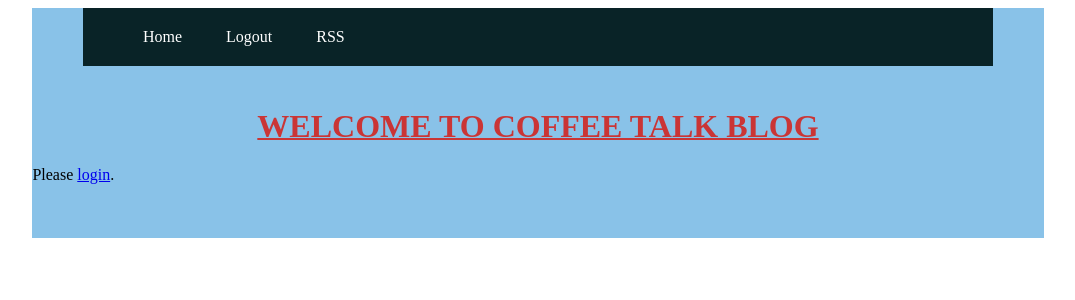
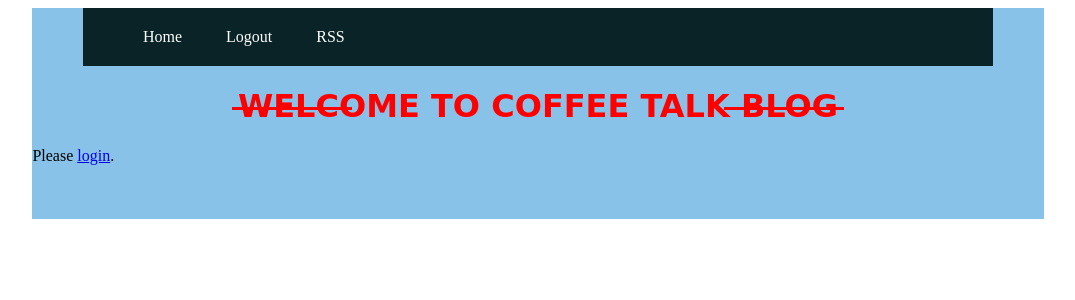
Before and after one commit to Pancetas007/Blog_Saoro, a PHP site: page /index.php in a window 1280 px wide. Shown: the top 300 px of the page, without its empty margins (102-1177 px from the left). Run offline with PHP 8.4, Linux system fonts and the light colour scheme; data comes from the database, SQL or seed files in the repository.

Commit message:
Commit 3

```diff
--- a/estils.css
+++ b/estils.css
@@ -103,9 +103,26 @@
 }
 
 h1{
+    text-transform: uppercase;
     text-align: center;
-    text-transform: uppercase;
-    padding-top: 2%;
-    text-decoration: underline 2px;
-    color: rgb(202, 53, 53);
+    position: relative;
+    color: red;
+    font-family: "Freestyle Script", cursive;
 }
+
+h1::after, h1::before{
+    content: '';
+    position: absolute;
+    width: 120px;
+    height: 3px;
+    background-color: currentColor;
+    top: 0.6em;
+}
+
+h1::after{
+    right: 200px;
+}
+
+h1::before{
+    left: 200px;
+}
```
